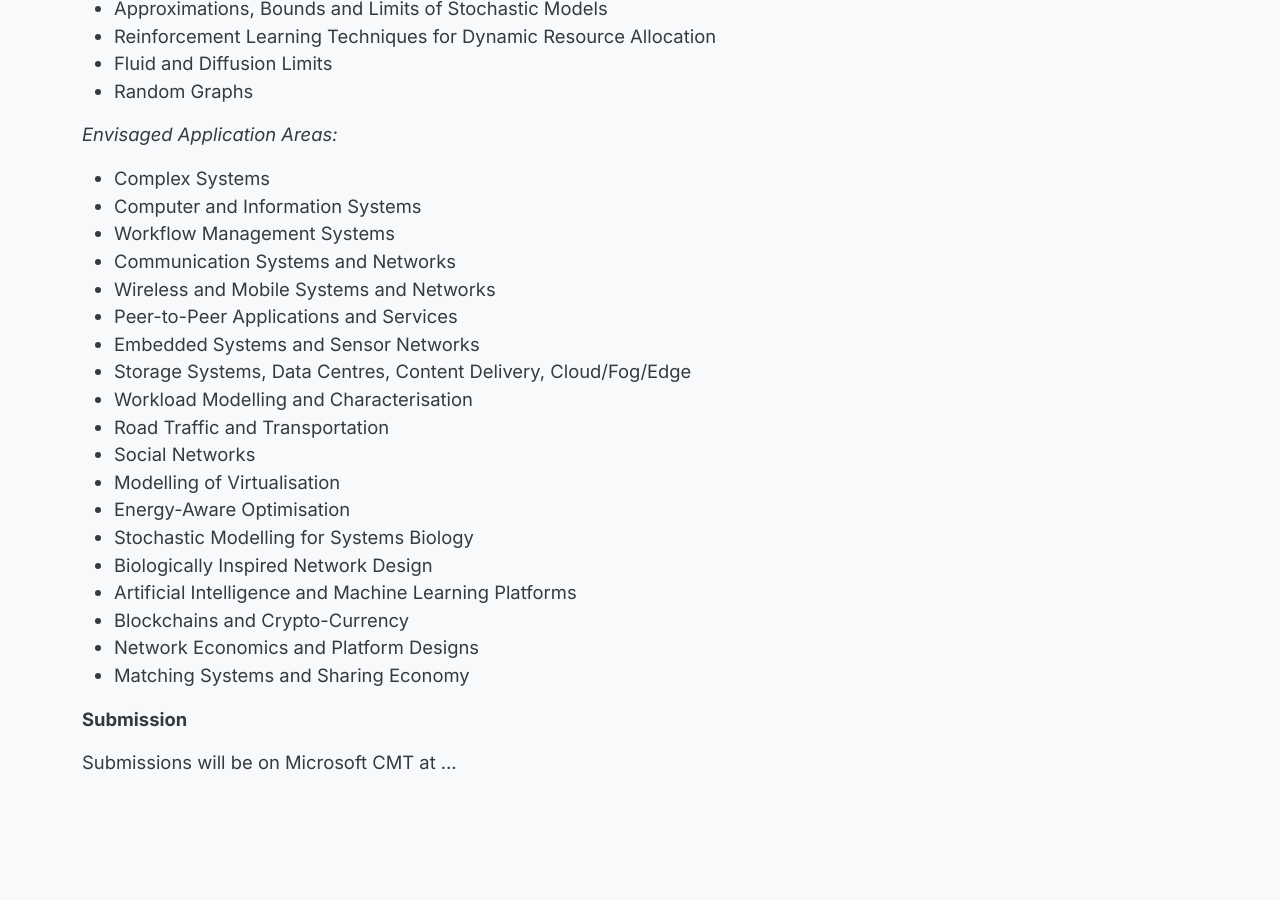
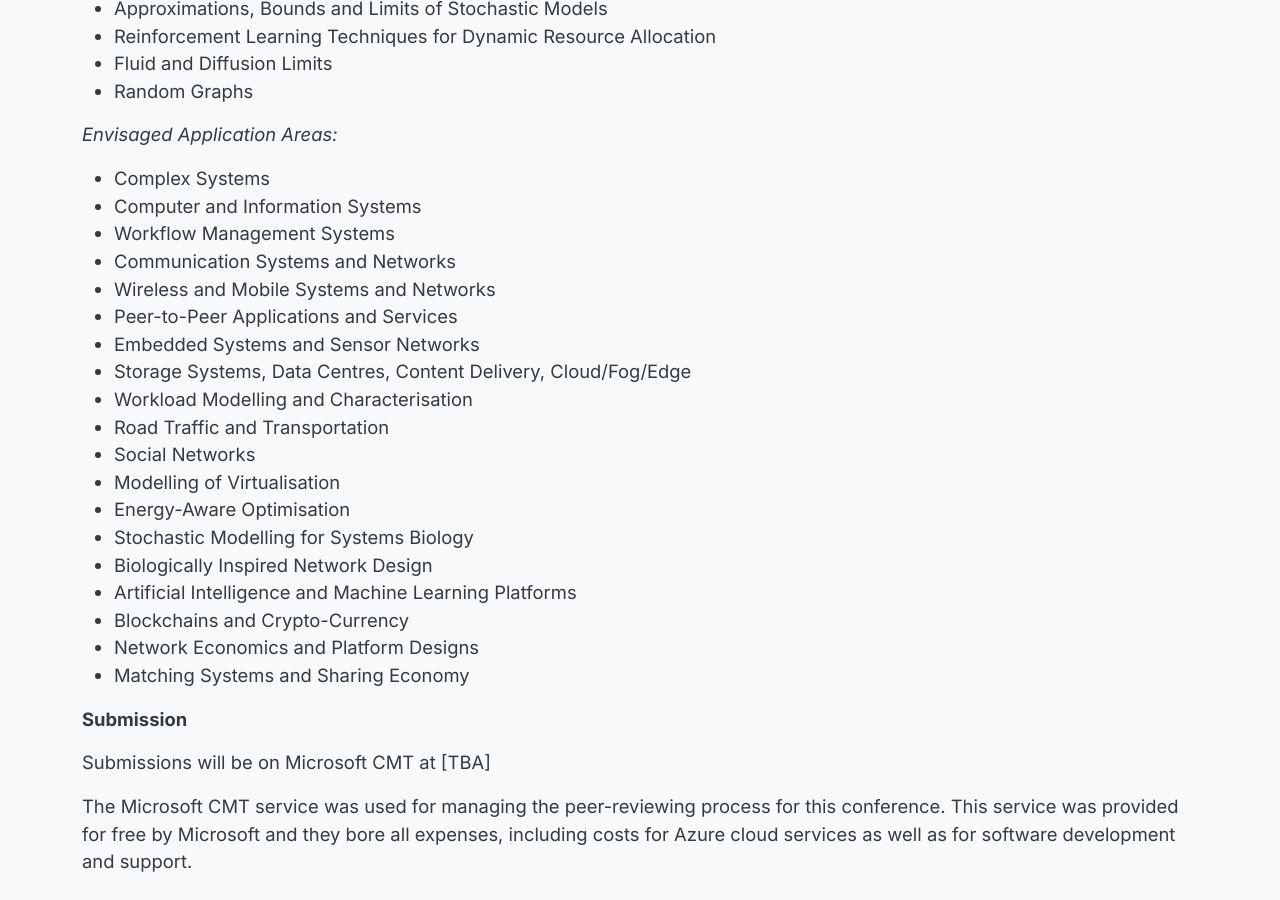
Before and after one commit to asmta/asmta.github.io, a Jekyll site: the page built from call.md, in a window 1280 px wide and 900 px high, scrolled down 1057 px. Built offline with Jekyll 4.4.1, drawn with Linux system fonts in a browser that asks for light colours; before the commit the page ends 1858 px from its top, so only the background shows below that.

Commit message:
Update call.md

```diff
--- a/call.md
+++ b/call.md
@@ -77,7 +77,12 @@ and Quality of Service
 
 **Submission**
 
-Submissions will be on Microsoft CMT at ...
+Submissions will be on Microsoft CMT at [TBA]
+
+The Microsoft CMT service was used for managing the peer-reviewing process for this conference. This service was provided for free by Microsoft and they bore all expenses, including costs for Azure cloud services as well as for software development and support.
+
+
+
 
 <!--The proceedings of ASMTA 2026 will be published in Springer
 Lecture Notes in Computer Science (LNCS) series. Submissions may
```
